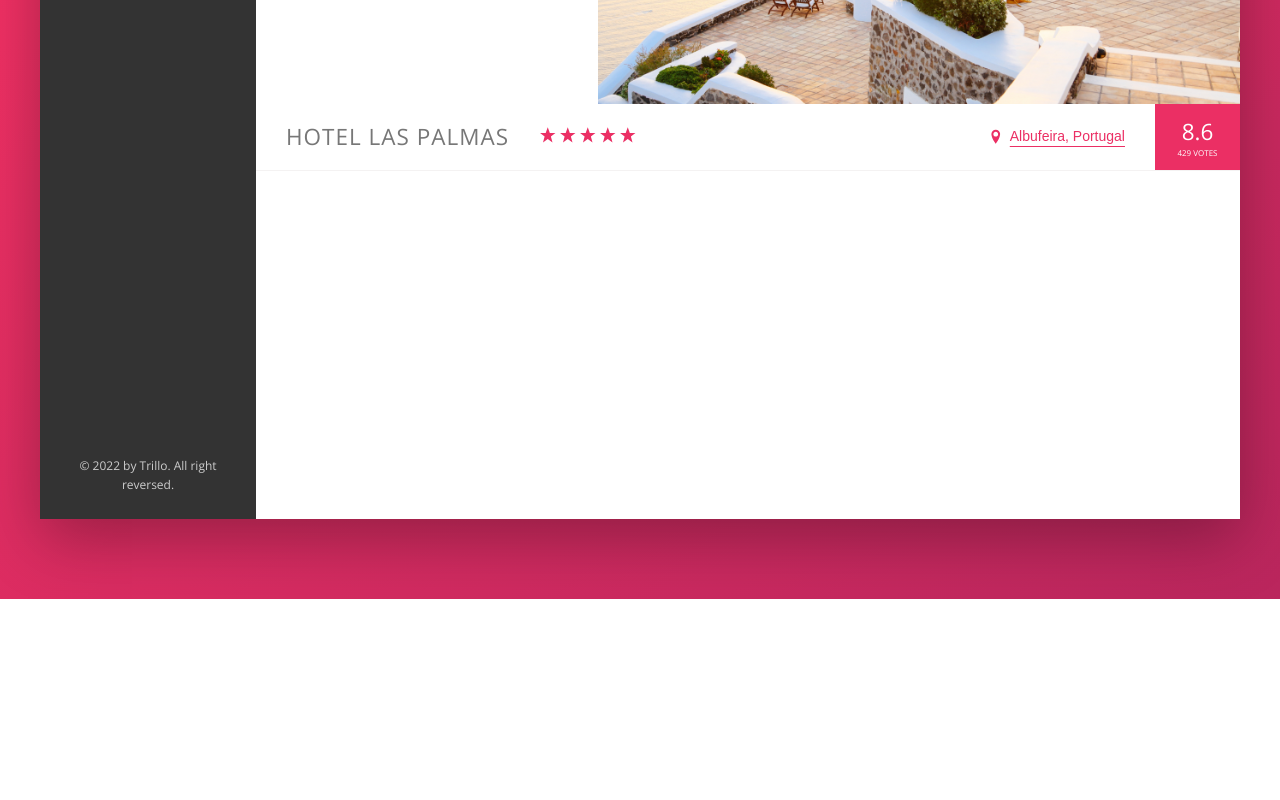
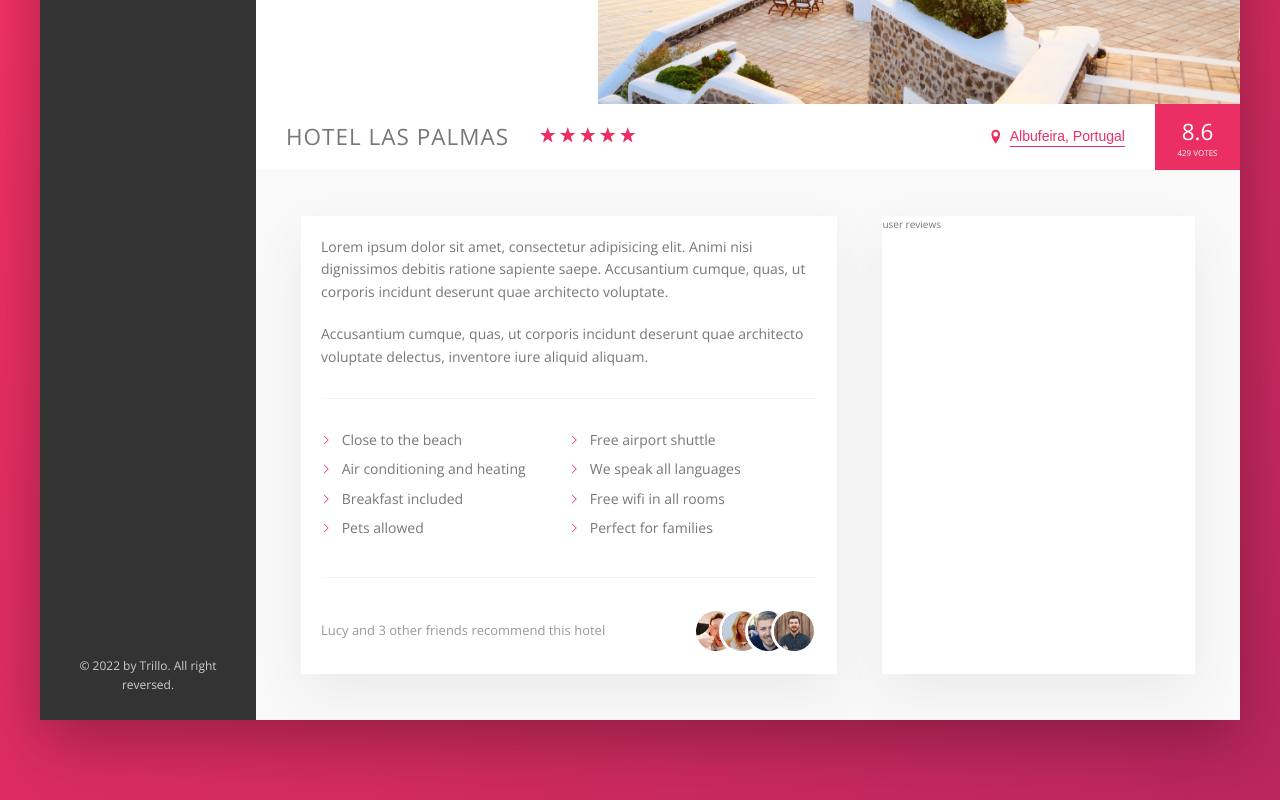
Before and after one commit to pnguyen2108/trillo, a website: page index.html in a window 1280 px wide. Shown: the part 431-1231 px from the top of the page. Before the commit the page ends 1030 px from the top, so only its background shows below. Drawn offline with nearby package versions, Linux system fonts and the light colour scheme.

Commit message:
added description section

```diff
--- a/index.html
+++ b/index.html
@@ -125,7 +125,62 @@
                     </div>
                 </div>
 
-                <div class="detail"></div>
+                <div class="detail">
+                    <div class="desc">
+                        <p class="paragraph">
+                            Lorem ipsum dolor sit amet, consectetur adipisicing elit. Animi nisi dignissimos debitis ratione sapiente saepe. Accusantium cumque, quas, ut corporis incidunt deserunt
+                            quae architecto voluptate.
+                        </p>
+
+                        <p class="paragraph">
+                            Accusantium cumque, quas, ut corporis incidunt deserunt quae architecto voluptate delectus, inventore iure aliquid aliquam.
+                        </p>
+
+                        <ul class="list">
+                            <li class="list__item">
+                                Close to the beach
+                            </li>
+                            <li class="list__item">
+                                Free airport shuttle
+                            </li>
+                            <li class="list__item">
+                                Air conditioning and heating
+                            </li>
+                            <li class="list__item">
+                                We speak all languages
+                            </li>
+                            <li class="list__item">
+                                Breakfast included
+                            </li>
+                            <li class="list__item">
+                                Free wifi in all rooms
+                            </li>
+                            <li class="list__item">
+                                Pets allowed
+                            </li>
+                            <li class="list__item">
+                                Perfect for families
+                            </li>
+                        </ul>
+
+                        <div class="recommend">
+                            <p class="recommend__count">
+                                Lucy and 3 other friends recommend this hotel
+                            </p>
+
+                            <div class="recommend__friends">
+                                <img src="./img/user-1.jpg" alt="user-1" class="recommend__photo">
+                                <img src="./img/user-2.jpg" alt="user-2" class="recommend__photo">
+                                <img src="./img/user-3.jpg" alt="user-3" class="recommend__photo">
+                                <img src="./img/user-4.jpg" alt="user-4" class="recommend__photo">
+
+                            </div>
+                        </div>
+                    </div>
+                    <div class="reviews">
+                        user reviews
+                    </div>
+                </div>
             </main>
         </div>
     </div>
--- a/sass/_base.scss
+++ b/sass/_base.scss
@@ -13,6 +13,8 @@
   --color-grey-dark-3: #999;
 
   --color-shadow: 0 2rem 6rem rgba(0, 0, 0, 0.3);
+  --shadow-light: 0 2rem 5rem rgba(0, 0, 0, 0.06);
+  --line: 1px solid var(--color-grey-light-2);
 }
 
 * {
@@ -46,7 +48,6 @@ body {
   min-height: 100vh;
 }
 
-
 ::selection {
   background-color: var(--color-primary);
   color: #ccc;
--- a/sass/_components.scss
+++ b/sass/_components.scss
@@ -186,7 +186,7 @@
 .overview {
   display: flex;
   align-items: center;
-  border-bottom: 1px solid var(--color-grey-light-2);
+  border-bottom: var(--line);
 
   &__heading {
     font-size: 2.25rem;
@@ -237,7 +237,6 @@
         outline: none;
         animation: pulsate 1s infinite;
       }
-
     }
 
     @keyframes pulsate {
@@ -248,7 +247,7 @@
 
       50% {
         transform: scale(1.05);
-        box-shadow: 0 1rem 4rem rgba(0, 0, 0, 0.25);
+        box-shadow: var(--shadow-light);
       }
 
       100% {
@@ -280,3 +279,86 @@
     }
   }
 }
+
+.desc {
+  flex: 0 0 60%;
+  margin-right: 4.5rem;
+  background-color: #fff;
+  box-shadow: var(--shadow-light);
+  padding: 2rem;
+  font-size: 1.4rem;
+
+  ul {
+    font-size: inherit;
+    list-style: none;
+  }
+}
+
+.list {
+  display: flex;
+  flex-wrap: wrap;
+  border-top: var(--line);
+  border-bottom: var(--line);
+  margin: 3rem 0;
+  padding: 3rem 0;
+
+  &__item {
+    flex: 0 0 50%;
+    margin-bottom: 0.7rem;
+
+    &::before {
+      content: "";
+      width: 1rem;
+      height: 1rem;
+      margin-right: 0.7rem;
+      background-color: var(--color-primary);
+      -webkit-mask-image: url(../img/chevron-thin-right.svg);
+      -webkit-mask-size: cover;
+      mask-image: url(../img/chevron-thin-right.svg);
+      mask-size: cover;
+      display: inline-block;
+    }
+  }
+}
+
+.paragraph {
+  font-size: inherit;
+
+  &:not(:last-child) {
+    margin-bottom: 2rem;
+  }
+}
+
+.reviews {
+  flex: 1;
+  background-color: #fff;
+  box-shadow: var(--shadow-light);
+}
+
+.recommend {
+  display: flex;
+  color: var(--color-grey-dark-3);
+  align-items: center;
+  justify-content: space-between;
+  font-size: 1.3rem;
+
+  &__count {
+    margin-right: auto;
+  }
+
+  &__friends {
+    display: flex;
+  }
+
+  &__photo {
+    box-sizing: content-box;
+    border-radius: 50%;
+    border: 3px solid white;
+    width: 4rem;
+    height: 4rem;
+
+    &:not(:last-child) {
+      margin-right: -2rem;
+    }
+  }
+}
--- a/sass/_layout.scss
+++ b/sass/_layout.scss
@@ -13,7 +13,7 @@
   display: flex;
   justify-content: space-between;
   align-items: center;
-  border-bottom: var(--color-grey-light-2);
+  border-bottom: var(--line);
 }
 
 .content {
@@ -30,8 +30,14 @@
 
 .hotel-view {
   background-color: #fff;
-
   flex-direction: column;
-  height: 80rem;
   flex: 1;
 }
+
+.detail {
+  padding: 4.5rem;
+  display: flex;
+  justify-content: space-around;
+  background-color: var(--color-grey-light-1);
+  border-bottom: var(--line);
+}
```
Also changed, not shown: css/style.css.
